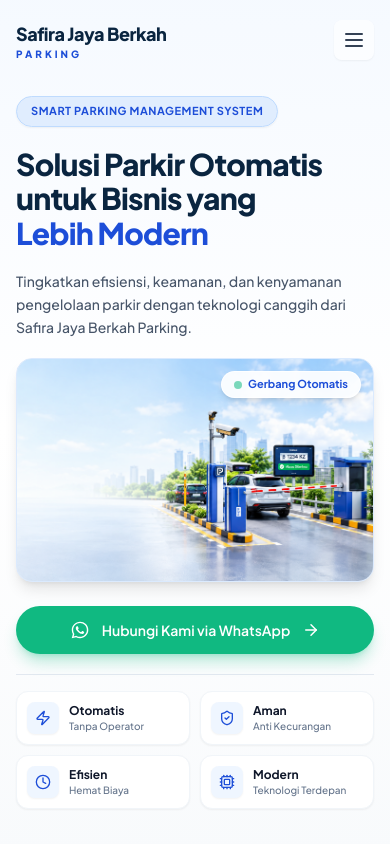
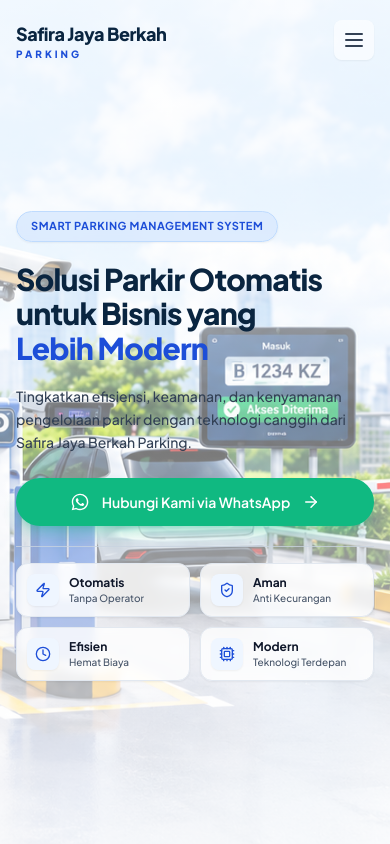
Before and after one commit to MiftakhuSubkhan/safira-jaya-berkah, a Next.js app: page / in a window 390 px wide. Shown: the top 844 px of the page. Built offline with nearby package versions, Linux system fonts and the light colour scheme.

Commit message:
feat: use unified full hero background image for mobile and desktop

```diff
--- a/src/components/HeroSection.tsx
+++ b/src/components/HeroSection.tsx
@@ -15,20 +15,21 @@ export default function HeroSection() {
   return (
     <section
       id="beranda"
-      className="relative min-h-[100dvh] w-full pt-24 pb-12 sm:pt-28 sm:pb-16 lg:pt-32 overflow-hidden flex items-center bg-gradient-to-b from-blue-50/60 via-white to-slate-50 lg:bg-none"
+      className="relative min-h-[100dvh] w-full pt-24 pb-12 sm:pt-28 sm:pb-16 lg:pt-32 overflow-hidden flex items-center bg-slate-900/5"
     >
-      <div className="absolute inset-0 z-0 hidden lg:block">
+      <div className="absolute inset-0 z-0">
         <Image
           src="/images/background-hero-parkir.png"
           alt="Safira Jaya Berkah Parking - Smart Parking Gate"
           fill
           priority
           quality={100}
-          className="object-cover object-right"
+          className="object-cover object-[80%_center] sm:object-[75%_center] md:object-right"
         />
+        <div className="absolute inset-0 bg-gradient-to-b from-white/85 via-white/45 to-white/85 sm:bg-gradient-to-r sm:from-white/95 sm:via-white/75 sm:to-transparent lg:bg-none" />
       </div>
 
-      <div className="absolute top-28 right-8 sm:right-16 lg:right-28 z-20 pointer-events-none transform -rotate-3 select-none hidden lg:block">
+      <div className="absolute top-28 right-8 sm:right-16 lg:right-28 z-20 pointer-events-none transform -rotate-3 select-none hidden md:block">
         <span className="font-handwriting text-2xl sm:text-3xl font-bold text-[#1D4ED8] tracking-wide drop-shadow-sm">
           Parkir Lebih Mudah,
           <br />
@@ -40,7 +41,7 @@ export default function HeroSection() {
         <div className="grid grid-cols-1 lg:grid-cols-12 gap-6 lg:gap-8 items-center">
           <div className="lg:col-span-6 space-y-5 sm:space-y-6 max-w-xl">
             <div className="inline-flex items-center gap-2">
-              <span className="text-[#1D4ED8] font-bold text-[11px] sm:text-sm tracking-wider uppercase bg-blue-100/80 text-blue-700 px-3.5 py-1.5 rounded-full border border-blue-200 shadow-sm">
+              <span className="text-[#1D4ED8] font-bold text-[11px] sm:text-sm tracking-wider uppercase bg-blue-100/90 text-blue-700 px-3.5 py-1.5 rounded-full border border-blue-200 shadow-sm backdrop-blur-sm">
                 SMART PARKING MANAGEMENT SYSTEM
               </span>
             </div>
@@ -51,27 +52,10 @@ export default function HeroSection() {
               <span className="text-[#1D4ED8]">Lebih Modern</span>
             </h1>
 
-            <p className="text-slate-600 text-sm sm:text-lg leading-relaxed max-w-lg font-medium">
+            <p className="text-slate-700 text-sm sm:text-lg leading-relaxed max-w-lg font-medium">
               Tingkatkan efisiensi, keamanan, dan kenyamanan pengelolaan parkir
               dengan teknologi canggih dari Safira Jaya Berkah Parking.
             </p>
-
-            <div className="lg:hidden relative w-full aspect-[16/10] sm:aspect-[16/9] rounded-2xl overflow-hidden shadow-lg border border-blue-100 bg-slate-100 my-4">
-              <Image
-                src="/images/background-hero-parkir.png"
-                alt="Safira Jaya Berkah Parking - Smart Parking Gate"
-                fill
-                priority
-                quality={100}
-                className="object-cover object-[78%_center]"
-              />
-              <div className="absolute top-3 right-3 bg-white/90 backdrop-blur-md px-3 py-1 rounded-full shadow-md border border-white/80">
-                <span className="text-[11px] font-bold text-[#1D4ED8] flex items-center gap-1.5">
-                  <span className="w-2 h-2 rounded-full bg-emerald-500 animate-pulse" />
-                  Gerbang Otomatis
-                </span>
-              </div>
-            </div>
 
             <div className="pt-1">
               <a
@@ -96,8 +80,8 @@ export default function HeroSection() {
               </a>
             </div>
 
-            <div className="grid grid-cols-2 sm:grid-cols-4 gap-2.5 sm:gap-4 pt-4 border-t border-slate-200">
-              <div className="flex items-center gap-2.5 bg-white sm:bg-transparent p-2.5 sm:p-0 rounded-xl border sm:border-0 border-slate-100 shadow-sm sm:shadow-none">
+            <div className="grid grid-cols-2 sm:grid-cols-4 gap-2.5 sm:gap-4 pt-4 border-t border-slate-300/80">
+              <div className="flex items-center gap-2.5 bg-white/80 backdrop-blur-sm p-2.5 sm:p-0 rounded-xl border sm:border-0 border-slate-200 shadow-sm sm:shadow-none">
                 <div className="p-2 rounded-lg bg-blue-50 text-[#1D4ED8] shadow-sm flex-shrink-0">
                   <Zap size={16} />
                 </div>
@@ -105,13 +89,13 @@ export default function HeroSection() {
                   <p className="text-xs sm:text-sm font-bold text-slate-900 leading-tight">
                     Otomatis
                   </p>
-                  <p className="text-[10px] sm:text-[11px] text-slate-500 leading-tight mt-0.5 font-medium">
+                  <p className="text-[10px] sm:text-[11px] text-slate-600 leading-tight mt-0.5 font-medium">
                     Tanpa Operator
                   </p>
                 </div>
               </div>
 
-              <div className="flex items-center gap-2.5 bg-white sm:bg-transparent p-2.5 sm:p-0 rounded-xl border sm:border-0 border-slate-100 shadow-sm sm:shadow-none">
+              <div className="flex items-center gap-2.5 bg-white/80 backdrop-blur-sm p-2.5 sm:p-0 rounded-xl border sm:border-0 border-slate-200 shadow-sm sm:shadow-none">
                 <div className="p-2 rounded-lg bg-blue-50 text-[#1D4ED8] shadow-sm flex-shrink-0">
                   <ShieldCheck size={16} />
                 </div>
@@ -119,13 +103,13 @@ export default function HeroSection() {
                   <p className="text-xs sm:text-sm font-bold text-slate-900 leading-tight">
                     Aman
                   </p>
-                  <p className="text-[10px] sm:text-[11px] text-slate-500 leading-tight mt-0.5 font-medium">
+                  <p className="text-[10px] sm:text-[11px] text-slate-600 leading-tight mt-0.5 font-medium">
                     Anti Kecurangan
                   </p>
                 </div>
               </div>
 
-              <div className="flex items-center gap-2.5 bg-white sm:bg-transparent p-2.5 sm:p-0 rounded-xl border sm:border-0 border-slate-100 shadow-sm sm:shadow-none">
+              <div className="flex items-center gap-2.5 bg-white/80 backdrop-blur-sm p-2.5 sm:p-0 rounded-xl border sm:border-0 border-slate-200 shadow-sm sm:shadow-none">
                 <div className="p-2 rounded-lg bg-blue-50 text-[#1D4ED8] shadow-sm flex-shrink-0">
                   <Clock size={16} />
                 </div>
@@ -133,13 +117,13 @@ export default function HeroSection() {
                   <p className="text-xs sm:text-sm font-bold text-slate-900 leading-tight">
                     Efisien
                   </p>
-                  <p className="text-[10px] sm:text-[11px] text-slate-500 leading-tight mt-0.5 font-medium">
+                  <p className="text-[10px] sm:text-[11px] text-slate-600 leading-tight mt-0.5 font-medium">
                     Hemat Biaya
                   </p>
                 </div>
               </div>
 
-              <div className="flex items-center gap-2.5 bg-white sm:bg-transparent p-2.5 sm:p-0 rounded-xl border sm:border-0 border-slate-100 shadow-sm sm:shadow-none">
+              <div className="flex items-center gap-2.5 bg-white/80 backdrop-blur-sm p-2.5 sm:p-0 rounded-xl border sm:border-0 border-slate-200 shadow-sm sm:shadow-none">
                 <div className="p-2 rounded-lg bg-blue-50 text-[#1D4ED8] shadow-sm flex-shrink-0">
                   <Cpu size={16} />
                 </div>
@@ -147,7 +131,7 @@ export default function HeroSection() {
                   <p className="text-xs sm:text-sm font-bold text-slate-900 leading-tight">
                     Modern
                   </p>
-                  <p className="text-[10px] sm:text-[11px] text-slate-500 leading-tight mt-0.5 font-medium">
+                  <p className="text-[10px] sm:text-[11px] text-slate-600 leading-tight mt-0.5 font-medium">
                     Teknologi Terdepan
                   </p>
                 </div>
```
